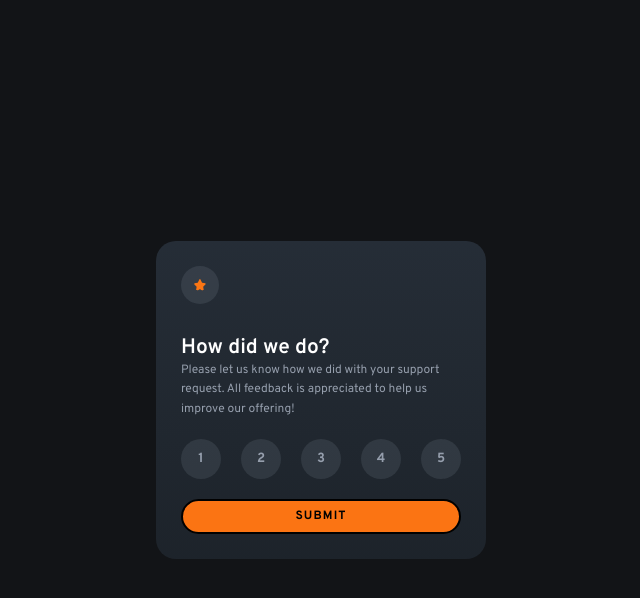
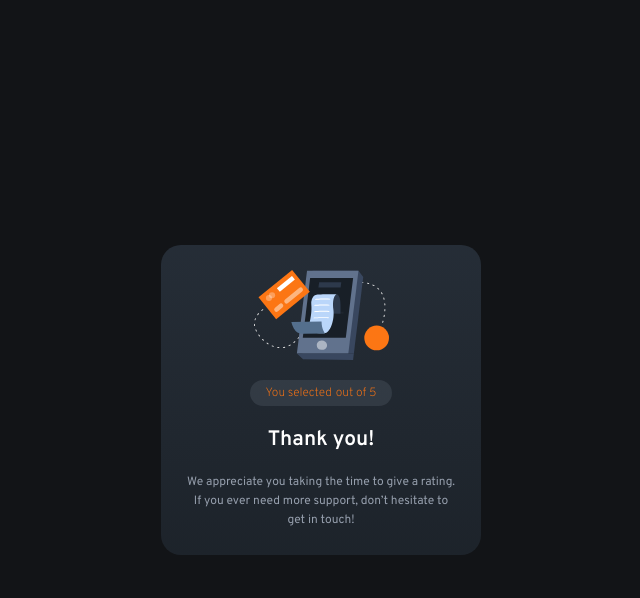
Before and after one commit to hadar888/rating-component, a plain HTML site: page index.html in a window 1280 px wide. Both pictures are taken after a click on the button "SUBMIT". Shown: the whole page, without its empty margins (319-959 px from the left). Drawn offline with Linux system fonts and the light colour scheme.

Commit message:
thank you for you rating section

```diff
--- a/index.html
+++ b/index.html
@@ -15,7 +15,8 @@
 </head>
 
 <body>
-  <div class="container">
+  <script src="rate.js"></script>
+  <div id="rating-section" class="container">
     <img class="component-icon" src="/images/icon-star.svg" />
 
     <div>
@@ -27,22 +28,34 @@
       </div>
     </div>
 
-    <div class="ratting-buttons-wrapper">
-      <button class="ratting-button">1</button>
-      <button class="ratting-button">2</button>
-      <button class="ratting-button">3</button>
-      <button class="ratting-button">4</button>
-      <button class="ratting-button">5</button>
+    <div class="rating-buttons-wrapper">
+      <button class="rating-button" onclick="handleRating(event)">1</button>
+      <button class="rating-button" onclick="handleRating(event)">2</button>
+      <button class="rating-button" onclick="handleRating(event)">3</button>
+      <button class="rating-button" onclick="handleRating(event)">4</button>
+      <button class="rating-button" onclick="handleRating(event)">5</button>
     </div>
 
-    <button class="submit-button"> Submit </button>
+    <button class="submit-button" onclick="onSubmit()"> Submit </button>
+  </div>
+  <div id="selected-rating-section" class="container">
+    <img src="images/illustration-thank-you.svg" class="rating-text-img"/>
+    <div class="user-selected-rating-container">
+      You selected <div id="selected-rating"></div> out of 5
+    </div>
 
-    <!-- You selected ?? out of 5
+    <div class="header">
+      Thank you!
+    </div>
 
-    Thank you!
+    <div class="text thank-for-rating-text">
+      We appreciate you taking the time to give a rating. If you ever need more support,
+      don’t hesitate to get in touch!
+    </div>
+  </div>
+  <div>
 
-    We appreciate you taking the time to give a rating. If you ever need more support,
-    don’t hesitate to get in touch! -->
+  </div>
 </body>
 
 </html>
--- /dev/null
+++ b/rate.js
@@ -0,0 +1,22 @@
+let selectedRate;
+
+const handleRating = (event) => {
+    const selectedButton = event.target;
+    selectedRate = selectedButton.innerHTML;
+
+    const buttons = document.querySelectorAll(".rating-button");
+    buttons.forEach(btn => btn.classList.remove("selected"));
+
+    selectedButton.classList.add("selected");
+}
+
+const onSubmit = () => {
+    const ratingDisplay = document.getElementById("selected-rating");
+    ratingDisplay.textContent = selectedRate;
+
+    const selectedRatingSection = document.getElementById("selected-rating-section");
+    selectedRatingSection.style.display = 'flex';
+
+    const ratingSection = document.getElementById("rating-section");
+    ratingSection.style.display = 'none';
+}
--- a/styles.css
+++ b/styles.css
@@ -15,12 +15,13 @@ body {
 
 button {
     font-family: "Overpass";
+    cursor: pointer;
 }
 
 .container {
     background-color: hsl(213, 19%, 18%);
     background: linear-gradient(hsl(213, 19%, 18%), hsl(212, 19%, 14%));
-    width: 280px;
+    width: 270px;
     padding: 25px;
     border-radius: 20px;
     display: flex;
@@ -48,13 +49,13 @@ button {
     line-height: 1.6;
 }
 
-.ratting-buttons-wrapper {
+.rating-buttons-wrapper {
     width: 100%;
     display: flex;
     justify-content: space-between;
 }
 
-.ratting-button {
+.rating-button {
     height: 40px;
     width: 40px;
     color: hsl(217, 12%, 63%);
@@ -62,6 +63,11 @@ button {
     border: 0px;
     border-radius: 40px;
     font-weight: bold;
+}
+
+button:hover {
+    background-color: white;
+    color: black;
 }
 
 .submit-button {
@@ -75,12 +81,42 @@ button {
     border: solid 2px black;
 }
 
+.selected {
+    background-color: hsl(25, 97%, 53%);
+    color: black;
+}
+
+#selected-rating-section {
+    display: none;
+    align-items: center;
+}
+
+.user-selected-rating-container {
+    display: flex;
+    justify-content: center;
+    gap: 2px;
+    border-radius: 20px;
+    color: hsl(25, 97%, 53%);
+    background-color: hsl(217, 12%, 63%, 0.15);
+    font-size: 0.75rem;
+    padding: 5px 15px;
+    font-weight: 200;
+}
+
+.rating-text-img {
+    height: 90px;
+}
+
+.thank-for-rating-text {
+    text-align: center;
+}
+
 @media screen and (max-width: 600px) {
     * {
         font-size: calc(100% + 2px);
     }
 
-    .ratting-button {
+    .rating-button {
         font-size: 16px;
     }
 
```
